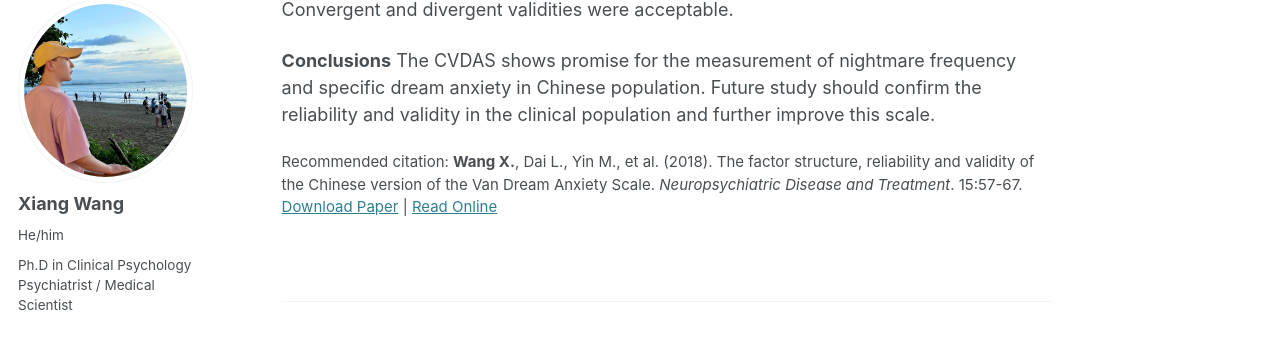
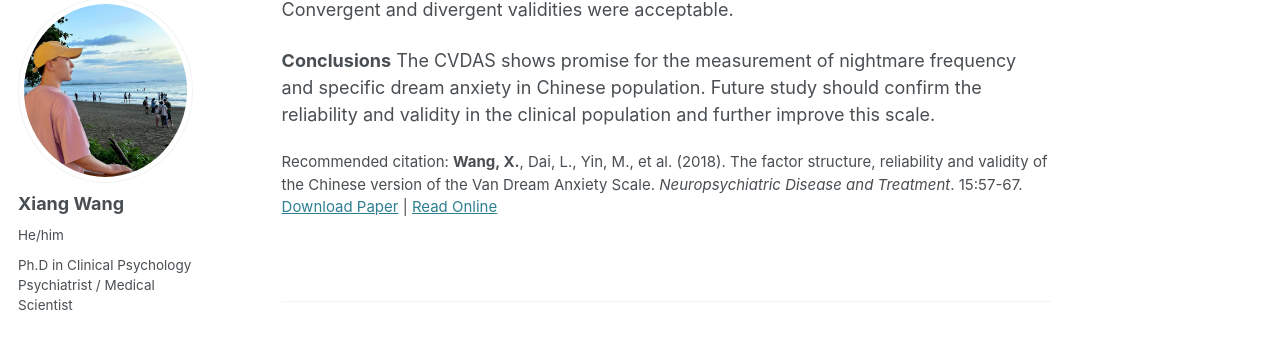
Before and after one commit to Xiang-Wangs/xiang-wangs.github.io, a Jekyll site: the page built from _publications/20181221_The_factor_structure_reliability_and_validity_of_the_Chinese_version_of_the_VDAS.md, in a window 1280 px wide and 900 px high, scrolled down 680 px. Shown: the part 108-445 px from the top of the window. Built offline with Jekyll 4.4.1, drawn with Linux system fonts in a browser that asks for light colours; some web fonts are replaced.

Commit message:
Update 20181221_The_factor_structure_reliability_and_validity_of_the_Chinese_version_of_the_VDAS.md

```diff
--- a/_publications/20181221_The_factor_structure_reliability_and_validity_of_the_Chinese_version_of_the_VDAS.md
+++ b/_publications/20181221_The_factor_structure_reliability_and_validity_of_the_Chinese_version_of_the_VDAS.md
@@ -9,7 +9,7 @@ venue: 'Neuropsychiatric Disease and Treatment'
 #slidesurl: 'http://xiang-wangs.github.io/files/slides1.pdf'
 paperurl: 'http://xiang-wangs.github.io/files/20181221_The_factor_structure_reliability_and_validity_of_the_Chinese_version_of_the_VDAS'
 onlineurl: 'https://www.dovepress.com/the-factor-structure-reliability-and-validity-of-the-chinese-version-o-peer-reviewed-fulltext-article-NDT'
-citation: '<strong>Wang X.</strong>, Dai L., Yin M., et al. (2018). The factor structure, reliability and validity of the Chinese version of the Van Dream Anxiety Scale. <i>Neuropsychiatric Disease and Treatment</i>. 15:57-67.'
+citation: '<strong>Wang, X.</strong>, Dai, L., Yin, M., et al. (2018). The factor structure, reliability and validity of the Chinese version of the Van Dream Anxiety Scale. <i>Neuropsychiatric Disease and Treatment</i>. 15:57-67.'
 
 ---
 
```
